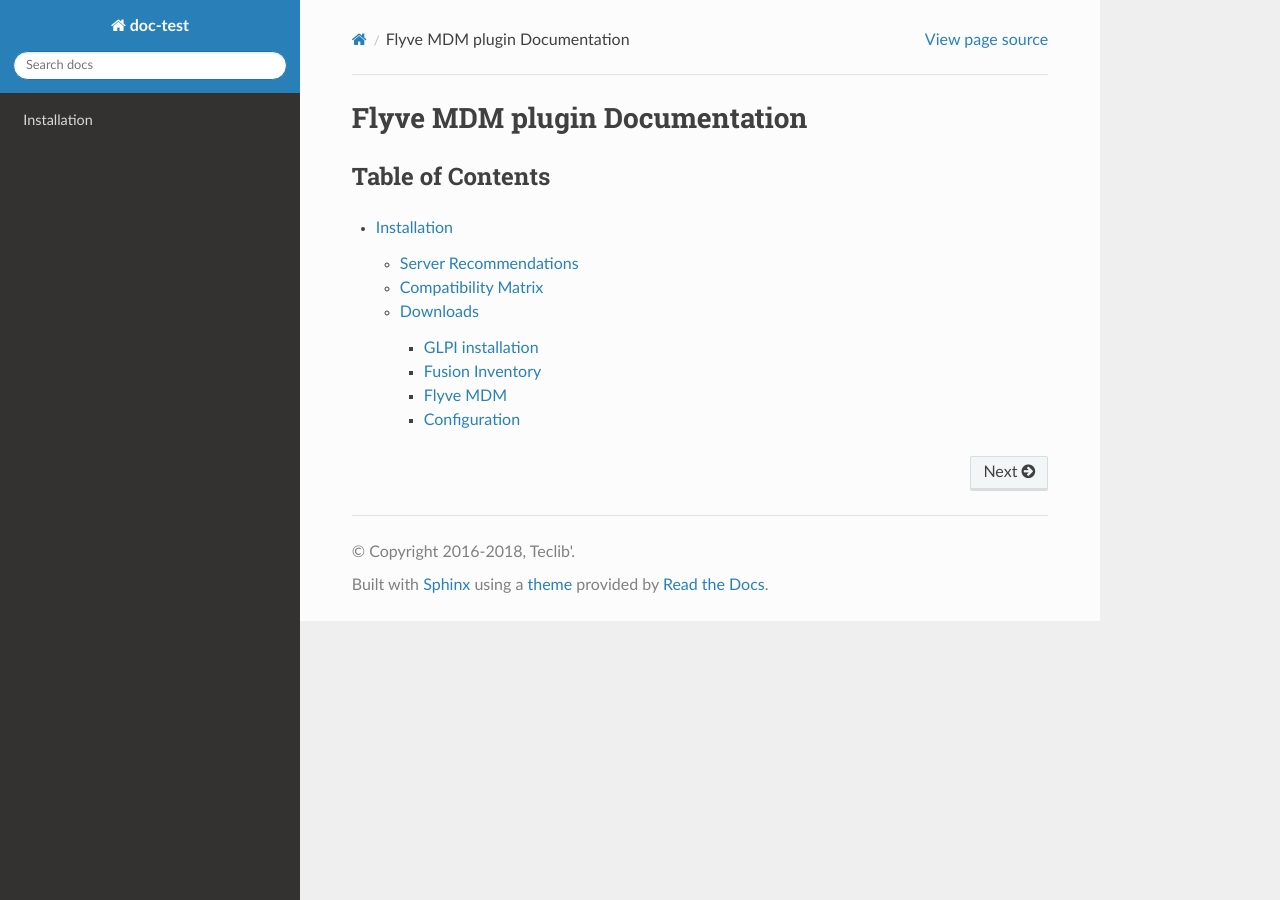
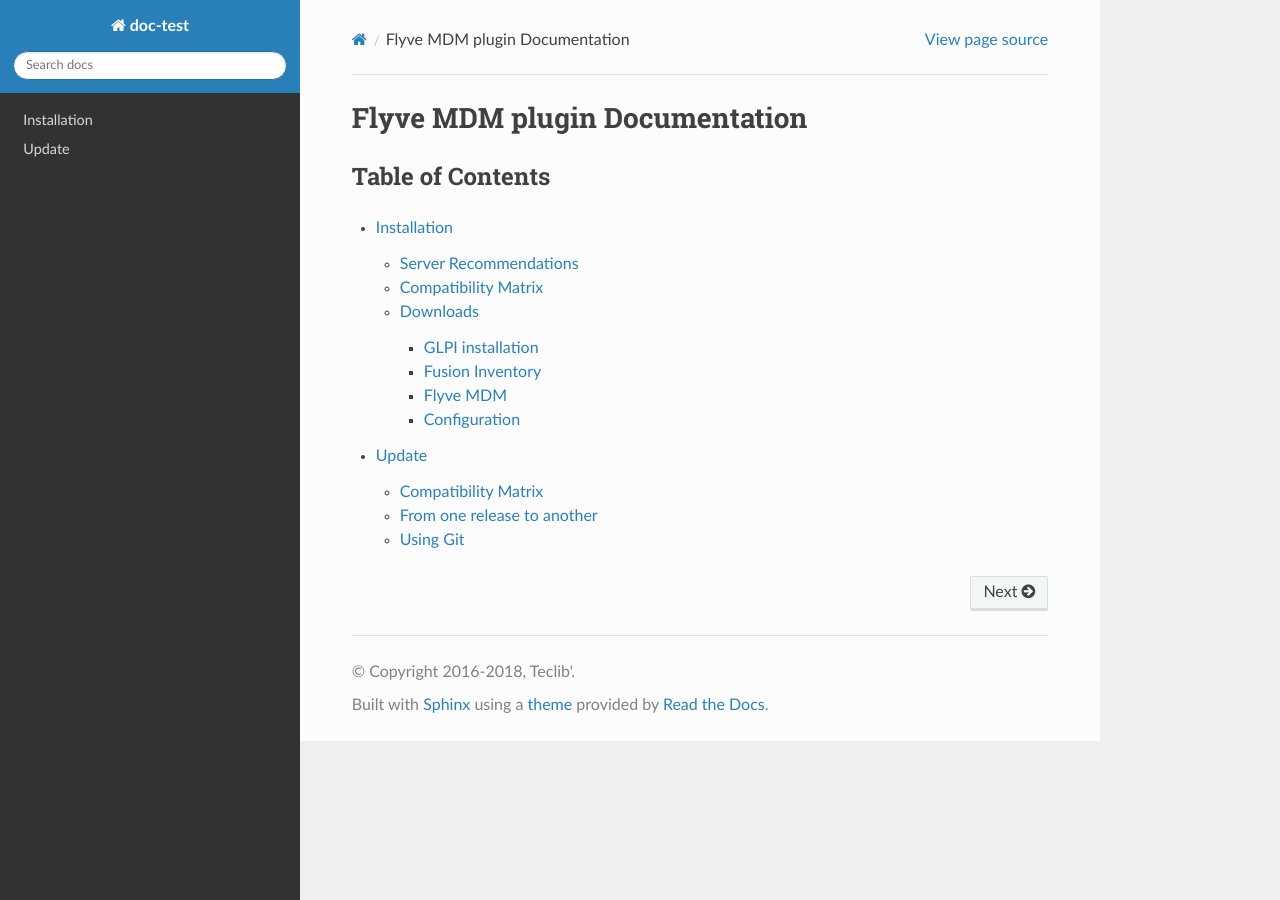
Before and after one commit to flyve-mdm/doc, a Sphinx documentation site: the page built from source/index.rst, in a window 1280 px wide. Built offline with Sphinx 7.4.7 and the Read the Docs theme 2.0.0, drawn with Linux system fonts in a browser that asks for light colours; some of the changed lines change nothing that is shown.

Commit message:
docs(update): add update instructions
Signed-off-by: Naylin <nmedina@teclib.com>

```diff
--- a/source/index.rst
+++ b/source/index.rst
@@ -12,3 +12,4 @@
    :maxdepth: 3
 
    installation/index
+   update/index
--- /dev/null
+++ b/source/update/index.rst
@@ -0,0 +1,54 @@
+Update
+======
+
+Remember to:
+
+* Check the compatibility matrix of your GLPI version with Flyve MDM Plugin before any update.
+* Make a backup of your database.
+* Make a backup of the files of GLPI.
+
+Compatibility Matrix
+--------------------
+
+=================  =======  =========
+GLPI               9.1.x      9.2.x
+-----------------  -------  ---------
+Flyve MDM          1.x.x    2.0.0-dev
+-----------------  -------  ---------
+FusionInventory    9.1+1.0  9.2+1.0
+-----------------  -------  ---------
+Web MDM Dashboard     \-    1.0.0-dev
+-----------------  -------  ---------
+Flyve MDM Demo        \-    1.0.0-dev
+=================  =======  =========
+
+From one release to another
+---------------------------
+
+* Download the new version of the plugin.
+* Go to glpi/plugins directory.
+* Move the folder of Flyve MDM plugin out of the GLPI subtree (old version).
+* Install the new version of the plugin (this one should be named flyvemdm).
+* Change the current directory to the content of Flyve MDM plugin ``cd glpi/plugins/flyvemdm``.
+* Run ``php tools/cli_install.php`` in order to update your database.
+* Enable the plugin again with the user interface of GLPI.
+* Check in the file glpi/plugins/flyvemdm/scripts/service.sh that the user of the daemon is the same as your HTTP server (www-data for debian based systems).
+* If you need to change the user, please run ``update-rc.d flyvemdm defaults``.
+* Restart the daemon ``service flyvemdm restart``.
+
+After you successfully confirm everything is as it should, delete the old version you moved out of GLPI.
+
+Using Git
+---------
+
+If you installed the Flyve MDM plugin through git:
+
+* Go to the Flyve MDM plugin's directory.
+* Use ``git pull`` to update your local branch.
+* Run ``php tools/cli_install.php`` to update the database.
+* Enable the plugin again with the user interface of GLPI.
+* Check in the file glpi/plugins/flyvemdm/scripts/service.sh that the user of the daemon is the same as your HTTP server (www-data for debian based systems).
+* If you need to change the user, please run ``update-rc.d flyvemdm defaults``
+* Restart the daemon ``service flyvemdm restart``.
+
+You can use this method to upgrade the plugin from a revision to another revision on the develop branch.
```
